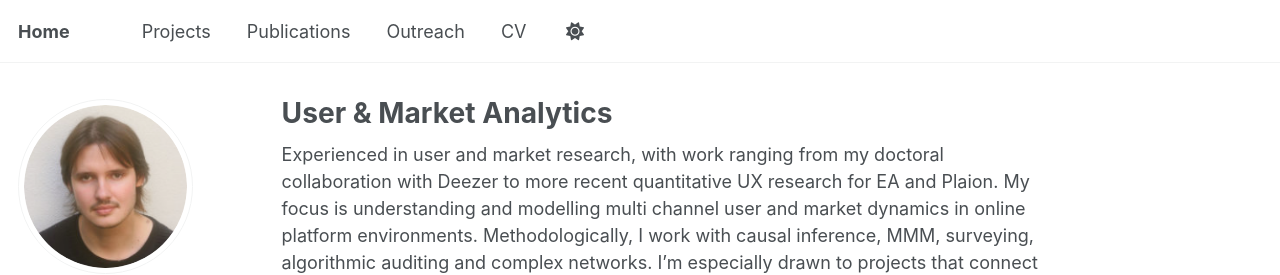
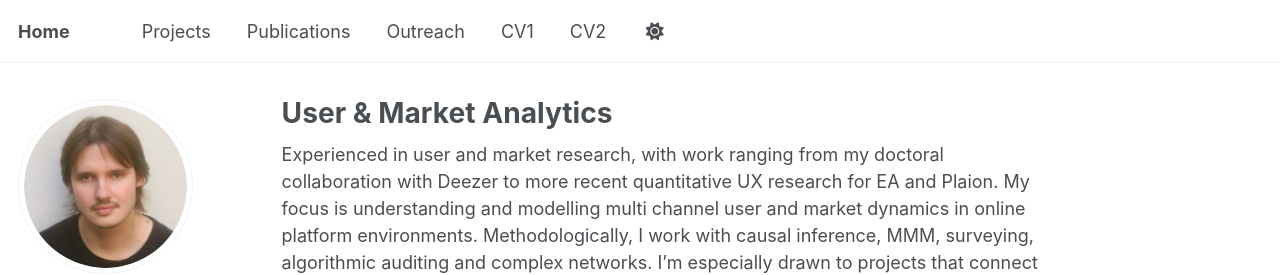
Before and after one commit to deshiiii/deshiiii.github.io, a Jekyll site: the page built from _pages/about.md, in a window 1280 px wide. Shown: the top 275 px of the page. Built offline with Jekyll 4.4.1, drawn with Linux system fonts in a browser that asks for light colours; some web fonts are replaced; a script that is not in the unit is left out.

Commit message:
Update navigation.yml

```diff
--- a/_data/navigation.yml
+++ b/_data/navigation.yml
@@ -9,7 +9,7 @@
 
 main:
   - title: "Projects"
-    url: /talks/
+    url: /cv/
 
   - title: "Publications"
     url: /publications/
@@ -17,7 +17,10 @@
   - title: "Outreach"
     url: /year-archive/
 
-  - title: "CV"
+  - title: "CV1"
+    url: /cv/
+
+  - title: "CV2"
     url: /cv/
 
   # - title: "CV"
```
